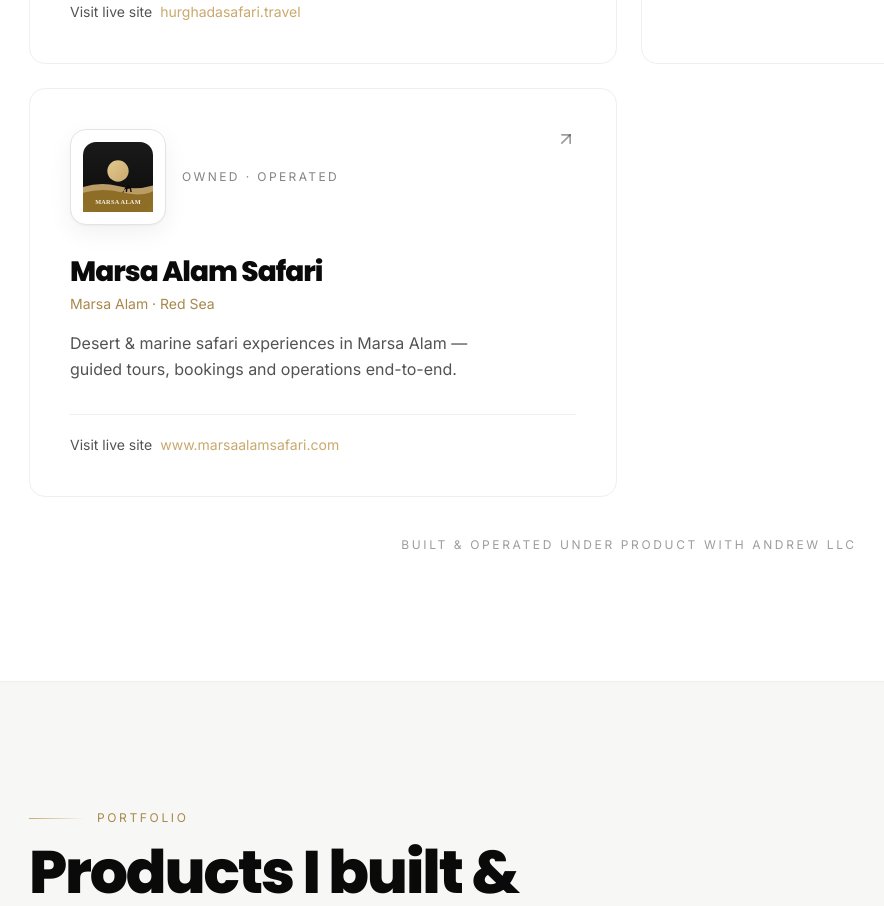
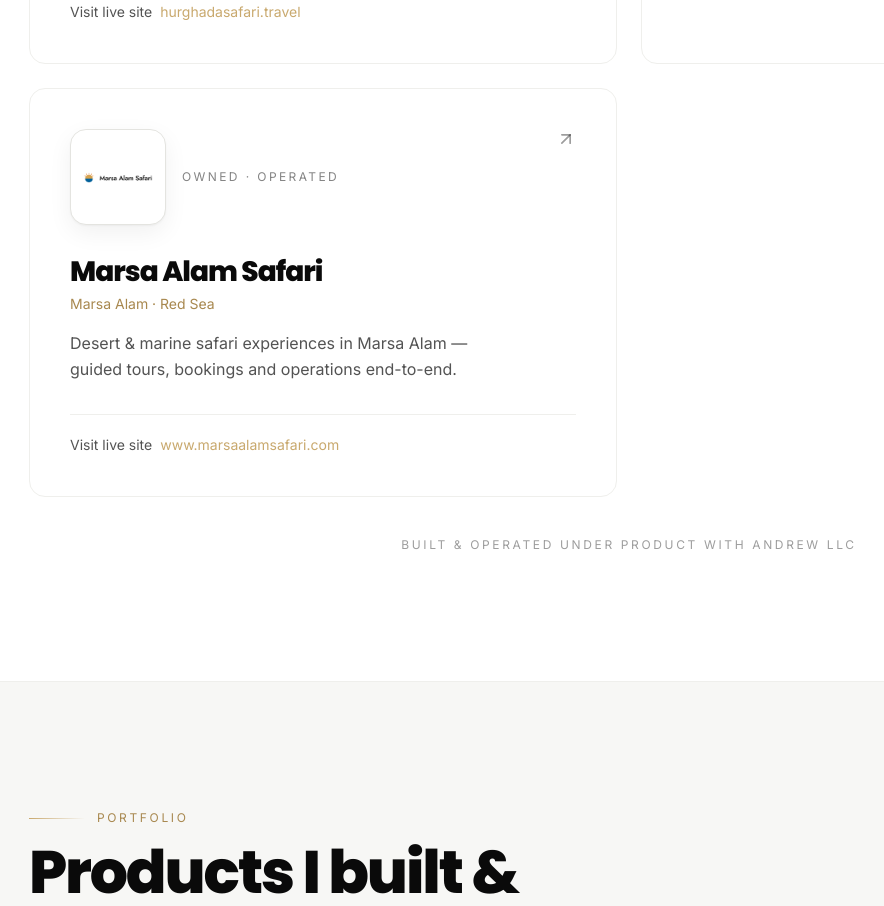
Before and after one commit to andrewnady/productwithandrew, a Next.js app: page / in a window 1280 px wide. Shown: the part 2860-3766 px from the top of the page, without its empty margins (11-895 px from the left). Built offline with nearby package versions, Linux system fonts and the light colour scheme.

Commit message:
Use real Marsa Alam Safari logo
Co-Authored-By: Claude Opus 4.8 <noreply@anthropic.com>
Claude-Session: https://claude.ai/code/session_01Wiwg6PNYViLjXMQrtYhCih

```diff
--- a/components/OwnedProducts.tsx
+++ b/components/OwnedProducts.tsx
@@ -28,7 +28,7 @@ const owned = [
     region: "Marsa Alam · Red Sea",
     blurb:
       "Desert & marine safari experiences in Marsa Alam — guided tours, bookings and operations end-to-end.",
-    logo: "/logos/marsa-alam-safari.svg",
+    logo: "/logos/marsa-alam-safari.png",
   },
 ];
 
```
Also changed, not shown: public/logos/marsa-alam-safari.png (added), public/logos/marsa-alam-safari.svg (deleted).
